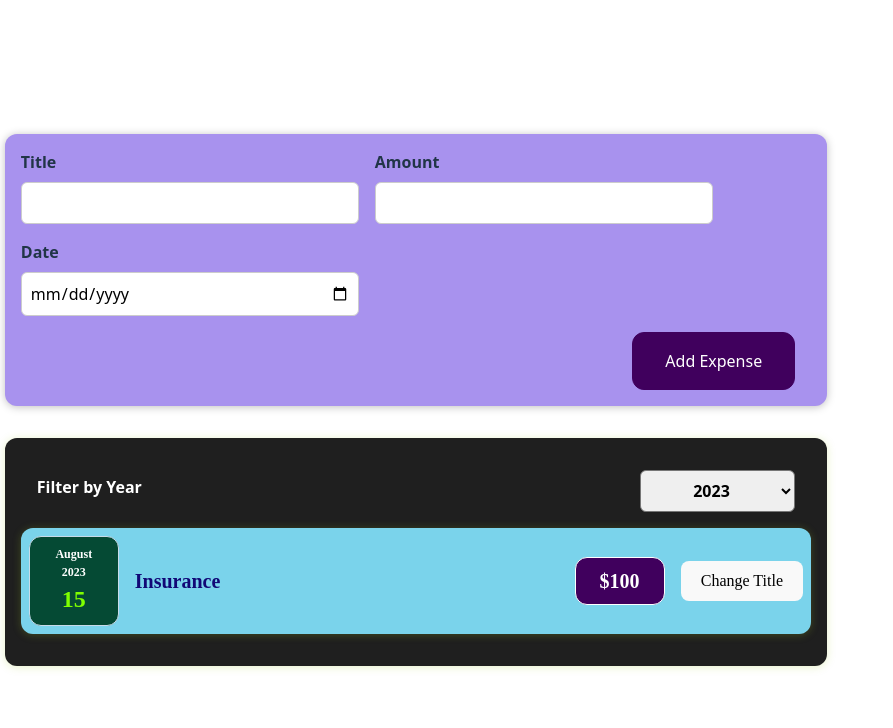
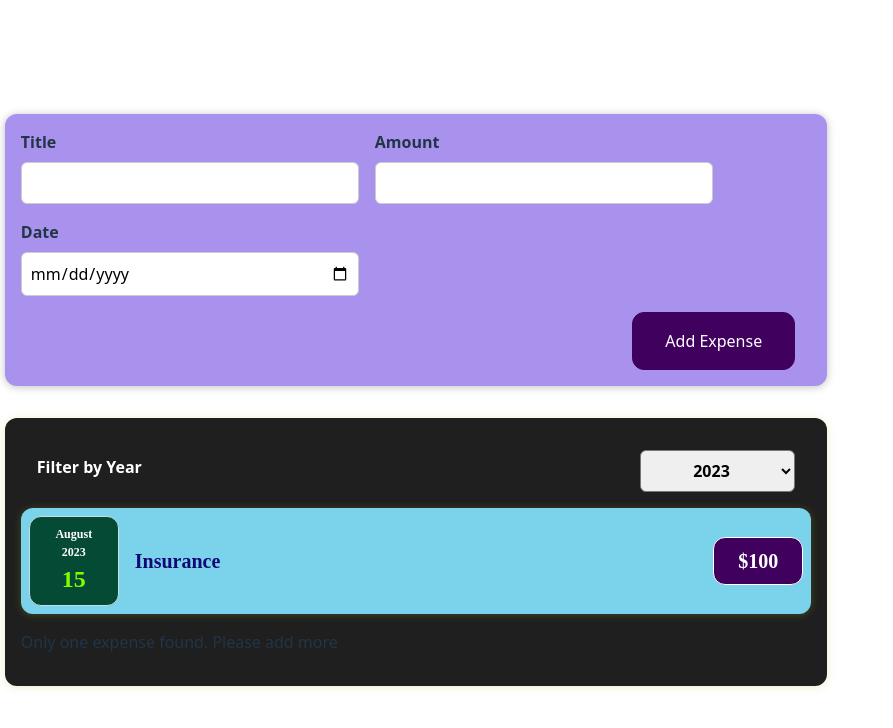
Before and after one commit to Saurabh-yadav07/React-project1, a React (Vite) app: page / in a window 1280 px wide. Shown: the top 728 px of the page, without its empty margins (0-893 px from the left). Built offline with nearby package versions, Linux system fonts and the light colour scheme.

Commit message:
conditional rendering added

```diff
--- a/src/custom-components/Expenses/ExpenseItem.jsx
+++ b/src/custom-components/Expenses/ExpenseItem.jsx
@@ -1,20 +1,15 @@
-import { useState, React } from "react";
+import React, { useState } from "react";
 import "./ExpenseItem.css";
 import ExpenseDate from "./ExpenseDate";
 import Card from "../UI/Card";
 
 const ExpenseItem = (props) => {
-  const [title, setTitle] = useState(props.title);
-  const updateTitle = () => {
-    setTitle('New Title');
-  };
   return (
     <Card className="expense-item">
       <ExpenseDate date={props.date} />
       <div className="expense-item__description">
-        <h2>{title}</h2>
+        <h2>{props.title}</h2>
         <div className="expense-item__price">${props.price}</div>
-        <button onClick={updateTitle}>Change Title</button>
       </div>
     </Card>
   );
--- a/src/custom-components/Expenses/Expenses.jsx
+++ b/src/custom-components/Expenses/Expenses.jsx
@@ -10,23 +10,45 @@ const Expenses = (props) => {
   const changeFilterHandler = (selectedYear) => {
     setFilteredYear(selectedYear);
   };
-  const filteredExpenses = props.expenses.filter((expense)=>expense.date.getFullYear().toString()===filteredYear)
+
+  const filteredExpenses = props.expenses.filter((expense) => {
+    return expense.date.getFullYear().toString() === filteredYear;
+  });
+
+  let expensesContent = <p>No expenses found</p>;
+  if (filteredExpenses.length === 1) {
+    expensesContent = (
+      <>
+        <ExpenseItem
+          key={filteredExpenses[0].id}
+          title={filteredExpenses[0].title}
+          date={filteredExpenses[0].date}
+          price={filteredExpenses[0].price}
+        />
+        <p>Only one expense found. Please add more</p>
+      </>
+    )
+  }
+  if (filteredExpenses.length > 1) {
+    expensesContent = filteredExpenses.map((expense) => {
+      return (
+        <ExpenseItem
+          key={expense.id}
+          title={expense.title}
+          date={expense.date}
+          price={expense.price}
+        />
+      );
+    });
+  }
+
   return (
     <Card className="expenses">
       <ExpensesFilter
         selected={filteredYear}
         onChangeFilter={changeFilterHandler}
       />
-      {filteredExpenses.map((expense) => {
-        return (
-          <ExpenseItem
-            key={expense.id}
-            title={expense.title}
-            date={expense.date}
-            price={expense.price}
-          />
-        );
-      })}
+      {expensesContent}
     </Card>
   );
 };
```
